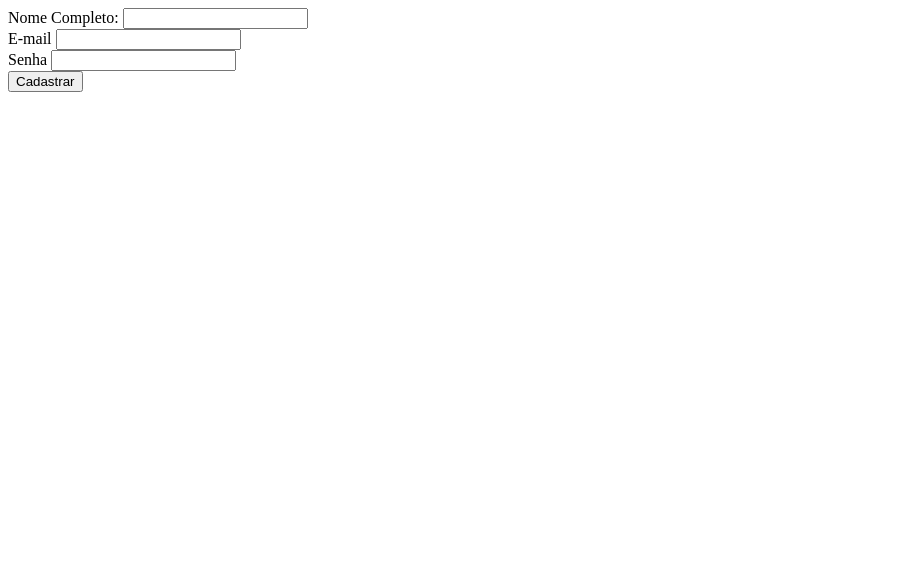
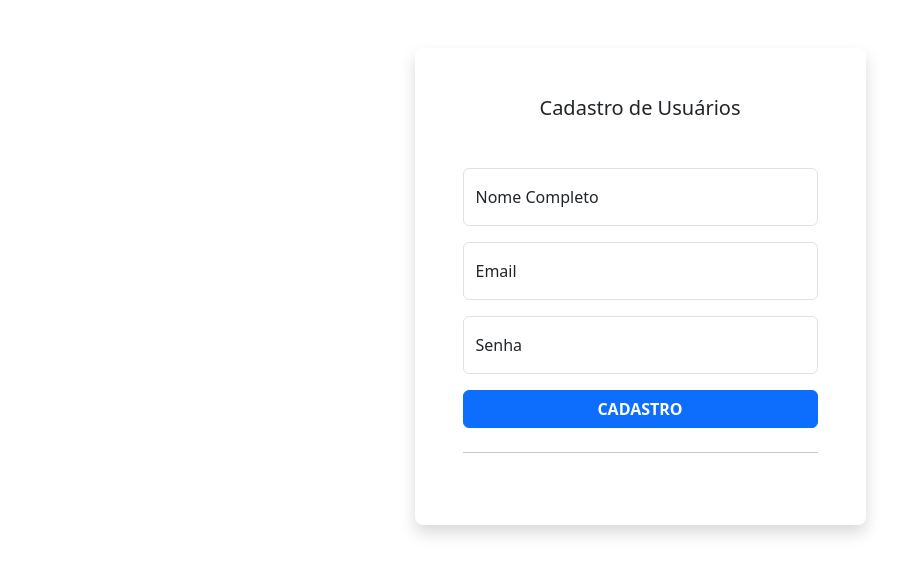
Before and after one commit to Ismagold67/novosite, a Django app: template usuarios/templates/usuarios/cadastro.html in a window 1280 px wide. Shown: the top 575 px of the page, without its empty margins (0-924 px from the left). Run offline with Django 5.2, Linux system fonts and the light colour scheme; the template is opened without the code that fills it, so the values that code supplies are empty; parts of the project's set-up code (start-up, migrations or seed data) failed here and were passed over; some libraries are stand-ins or nearby versions.

Commit message:
new feat

```diff
--- a/usuarios/templates/usuarios/cadastro.html
+++ b/usuarios/templates/usuarios/cadastro.html
@@ -1,13 +1,16 @@
+{% load static %}
+
 <!DOCTYPE html>
 <html lang="pt-BR">
 <head>
     <meta charset="UTF-8">
     <meta name="viewport" content="width=device-width, initial-scale=1.0">
+    <link rel="stylesheet" href="{% static 'css/bootstrap.min.css' %}">
     <meta http-equiv="X-UA-Compatible" content="ie=edge">
     <title>Cadastro de usuários</title>
 </head>
 <body>
-    <div class="container">
+    <!-- <div class="container">
         <form action="{% url 'cadastro' %}" method="POST">
             {% csrf_token %}
             <div class="input-name">
@@ -26,6 +29,36 @@
                 <button class="register-b" type="submit">Cadastrar</button>
             </div>
         </form>
-    </div>
+    </div> -->
+    <div class="container">
+        <div class="row">
+          <div class="col-sm-9 col-md-7 col-lg-5 mx-auto">
+            <div class="card border-0 shadow rounded-3 my-5">
+              <div class="card-body p-4 p-sm-5">
+                <h5 class="card-title text-center mb-5 fw-light fs-5">Cadastro de Usuários</h5>
+                <form action="{% url 'cadastro' %}" method="POST">
+                    {% csrf_token %}
+                  <div class="form-floating mb-3">
+                    <input type="text" class="form-control" id="floatingInput" placeholder="Name" name="nome">
+                    <label for="floatingInput">Nome Completo</label>
+                  </div>
+                  <div class="form-floating mb-3">
+                    <input type="email" class="form-control" id="floatingInput" placeholder="name@example.com" name="email">
+                    <label for="floatingInput">Email</label>
+                  </div>
+                  <div class="form-floating mb-3">
+                    <input type="password" class="form-control" id="floatingPassword" placeholder="Password" name="senha">
+                    <label for="floatingPassword">Senha</label>
+                  </div>
+                  <div class="d-grid">
+                    <button class="btn btn-primary btn-login text-uppercase fw-bold" type="submit">Cadastro</button>
+                  </div>
+                  <hr class="my-4">
+                </form>
+              </div>
+            </div>
+          </div>
+        </div>
+      </div>
 </body>
 </html>
```
Also changed, not shown: db.sqlite3.
